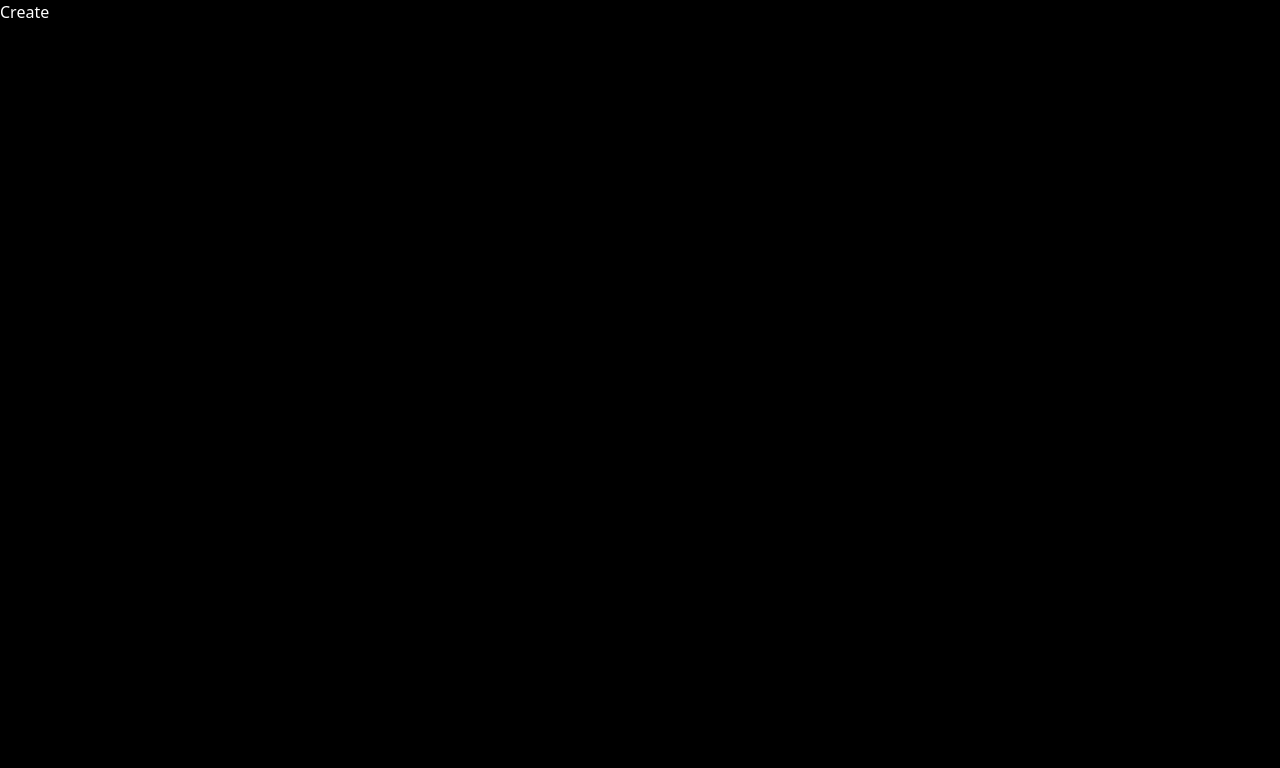
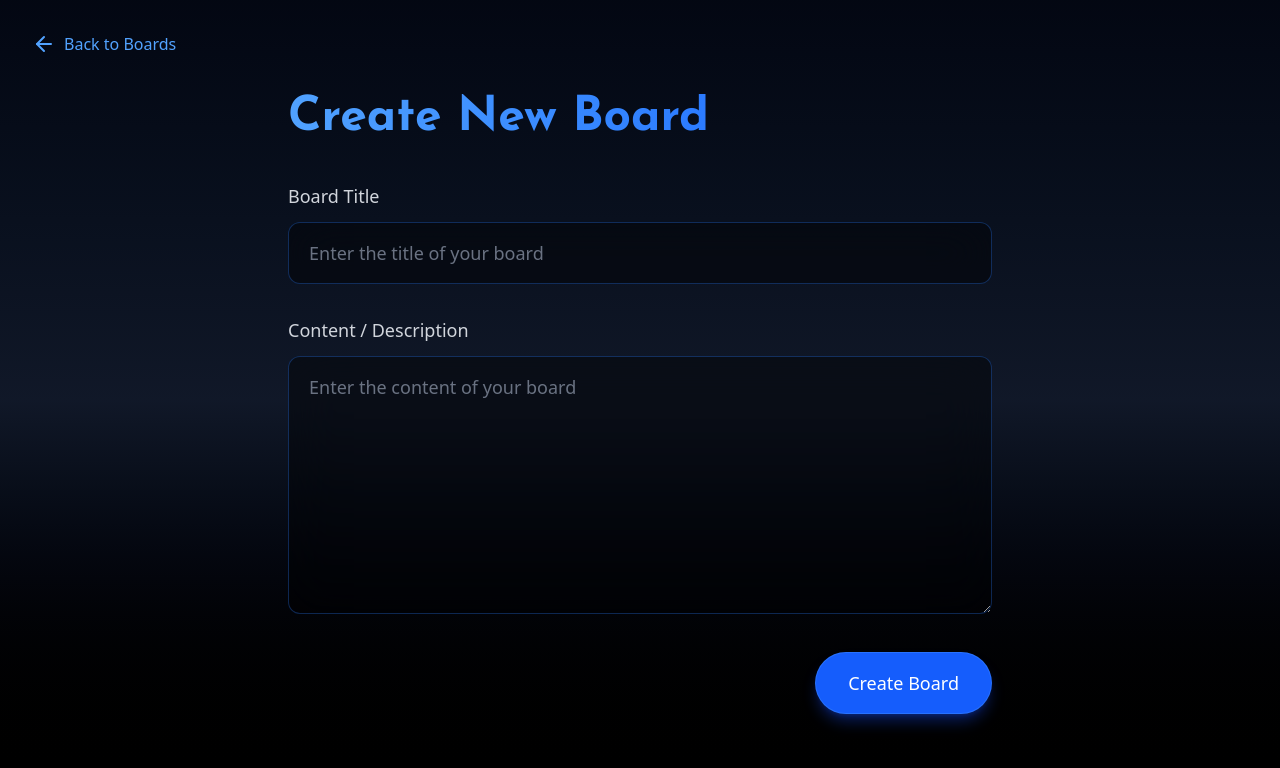
Before and after one commit to aamaal7/thinkboard, a React (Vite) app in the folder frontend/: page /create in a window 1280 px wide. Shown: the top 768 px of the page. Built offline with nearby package versions, Linux system fonts and the light colour scheme.

Commit message:
Completed and styled create page

```diff
--- a/frontend/src/components/Navbar.jsx
+++ b/frontend/src/components/Navbar.jsx
@@ -1,21 +1,42 @@
 import React from "react";
+import { PlusIcon } from "lucide-react";
+import { Link } from "react-router-dom";
 
 export const Navbar = () => {
   return (
-    <div className="flex justify-center items-center bg-blue-600/30">
-      <div className="flex justify-between items-center w-7xl p-5">
-        <h1 className="font-logo tracking-tighter font-bold text-3xl">
-          ThinkBoard
-        </h1>
-        <div className="flex justify-center items-center">
-          <h2 className="text-xl">Hello, User</h2>
-          <img
-            className="object-cover h-10 ml-3 w-10 rounded-full border-1 hover:cursor-pointer"
-            src="profile.png"
-            alt="profile photo"
-          />
+    <nav className="sticky top-0 z-50 backdrop-blur-xl bg-black/20 border-b border-blue-500/20 shadow-[0_4px_30px_rgba(0,0,0,0.1)]">
+      <div className="max-w-7xl mx-auto px-4 sm:px-6 lg:px-8">
+        <div className="flex justify-between items-center h-16 md:h-20">
+          <Link to="/" className="group flex items-center">
+            <h1 className="font-logo tracking-tighter font-extrabold text-3xl md:text-4xl bg-gradient-to-r from-blue-400 to-blue-600 bg-clip-text text-transparent group-hover:from-blue-300 group-hover:to-blue-500 transition-all duration-300">
+              ThinkBoard
+            </h1>
+          </Link>
+
+          <div className="flex items-center">
+            <Link
+              to="/create"
+              className="
+                inline-flex items-center gap-2 sm:gap-3
+                px-5 sm:px-6 md:px-8 lg:px-10
+                py-2.5 sm:py-3 md:py-3.5
+                bg-gradient-to-r from-blue-600 to-blue-700 hover:from-blue-500 hover:to-blue-600
+                text-white font-medium text-base sm:text-lg
+                rounded-full
+                shadow-lg shadow-blue-700/30 hover:shadow-xl hover:shadow-blue-600/50
+                border border-blue-400/20
+                backdrop-blur-md
+                transition-all duration-300 ease-out
+                hover:scale-105 active:scale-95
+                group
+              "
+            >
+              <span>New Board</span>
+              <PlusIcon className="size-5 sm:size-6 group-hover:rotate-90 transition-transform duration-300" />
+            </Link>
+          </div>
         </div>
       </div>
-    </div>
+    </nav>
   );
 };
--- /dev/null
+++ b/frontend/src/lib/api.jsx
@@ -0,0 +1,7 @@
+import axios from "axios";
+
+const api = axios.create({
+  baseURL: "http://localhost:5001/actions",
+});
+
+export default api;
--- a/frontend/src/pages/create.jsx
+++ b/frontend/src/pages/create.jsx
@@ -1,7 +1,141 @@
-import React from "react";
+import React, { useState } from "react";
+import { ArrowLeft, Loader2 } from "lucide-react";
+import { Link, useNavigate } from "react-router-dom";
+import api from "../lib/api";
+import toast from "react-hot-toast";
+const Create = () => {
+  const [title, setTitle] = useState("");
+  const [content, setContent] = useState("");
+  const [loading, setLoading] = useState(false);
+  const navigate = useNavigate();
+  const handleSubmit = async (e) => {
+    e.preventDefault();
+    if (!title.trim() || !content.trim()) {
+      toast.error("Title and content can't be empty");
+      return;
+    }
 
-const Create = () => {
-  return <div>Create</div>;
+    setLoading(true);
+    try {
+      const res = await api.post("/boards", {
+        title,
+        content,
+      });
+
+      toast.success("Board created successfully!");
+      navigate("/");
+    } catch (error) {
+      console.error(error);
+      toast.error("Failed to create board");
+    } finally {
+      setLoading(false);
+    }
+  };
+  return (
+    <div className="min-h-screen bg-gradient-to-b from-gray-950 via-gray-900 to-black text-white">
+      <div className="p-6 md:p-8">
+        <Link
+          to="/"
+          className="inline-flex items-center gap-2 text-blue-400 hover:text-blue-300 transition-colors group"
+        >
+          <ArrowLeft className="size-6 group-hover:-translate-x-1 transition-transform" />
+          <span className="font-medium">Back to Boards</span>
+        </Link>
+      </div>
+
+      <div className="max-w-3xl mx-auto px-6 pb-12 md:px-8">
+        <h1 className="text-4xl md:text-5xl font-bold mb-10 bg-gradient-to-r from-blue-400 to-blue-600 bg-clip-text text-transparent">
+          Create New Board
+        </h1>
+
+        <form onSubmit={handleSubmit} className="space-y-8">
+          <div>
+            <label
+              htmlFor="title"
+              className="block text-lg font-medium text-gray-300 mb-3"
+            >
+              Board Title
+            </label>
+            <input
+              id="title"
+              type="text"
+              value={title}
+              onChange={(e) => setTitle(e.target.value)}
+              placeholder="Enter the title of your board"
+              className="
+                w-full px-5 py-4
+                bg-black/40 backdrop-blur-xl
+                border border-blue-500/30
+                rounded-xl
+                text-white text-lg
+                placeholder:text-gray-500
+                focus:outline-none focus:border-blue-400 focus:ring-2 focus:ring-blue-500/30
+                transition-all duration-300
+              "
+              maxLength={100}
+            />
+          </div>
+
+          <div>
+            <label
+              htmlFor="content"
+              className="block text-lg font-medium text-gray-300 mb-3"
+            >
+              Content / Description
+            </label>
+            <textarea
+              id="content"
+              value={content}
+              onChange={(e) => setContent(e.target.value)}
+              placeholder="Enter the content of your board"
+              rows={8}
+              className="
+                w-full px-5 py-4
+                bg-black/40 backdrop-blur-xl
+                border border-blue-500/30
+                rounded-xl
+                text-white text-lg
+                placeholder:text-gray-500
+                resize-y min-h-[180px]
+                focus:outline-none focus:border-blue-400 focus:ring-2 focus:ring-blue-500/30
+                transition-all duration-300
+              "
+            />
+          </div>
+
+          <div className="flex justify-end">
+            <button
+              type="submit"
+              disabled={loading}
+              className="
+                inline-flex items-center gap-3
+                px-8 py-4
+                bg-blue-600 hover:bg-blue-500
+                disabled:bg-blue-800 disabled:cursor-not-allowed
+                text-white font-medium text-lg
+                rounded-full
+                shadow-lg shadow-blue-700/40
+                hover:shadow-xl hover:shadow-blue-600/60
+                border border-blue-400/30
+                transition-all duration-300
+                hover:scale-105 active:scale-95
+                disabled:scale-100
+              "
+            >
+              {loading ? (
+                <>
+                  <Loader2 className="size-6 animate-spin" />
+                  Creating...
+                </>
+              ) : (
+                "Create Board"
+              )}
+            </button>
+          </div>
+        </form>
+      </div>
+    </div>
+  );
 };
 
 export default Create;
--- a/frontend/src/pages/home.jsx
+++ b/frontend/src/pages/home.jsx
@@ -2,7 +2,7 @@ import React, { useEffect, useState } from "react";
 import { Navbar } from "../components/Navbar.jsx";
 import { BoardCard } from "../components/BoardCard.jsx";
 import toast from "react-hot-toast";
-import axios from "axios";
+import api from "../lib/api";
 const Home = () => {
   const [boards, setBoards] = useState([]);
   const [loading, setLoading] = useState(true);
@@ -10,7 +10,7 @@ const Home = () => {
   useEffect(() => {
     const fetchBoards = async () => {
       try {
-        const res = await axios.get("http://localhost:5001/actions/boards/");
+        const res = await api.get("/boards");
         console.log(res.data);
         setBoards(res.data);
       } catch (error) {
```
